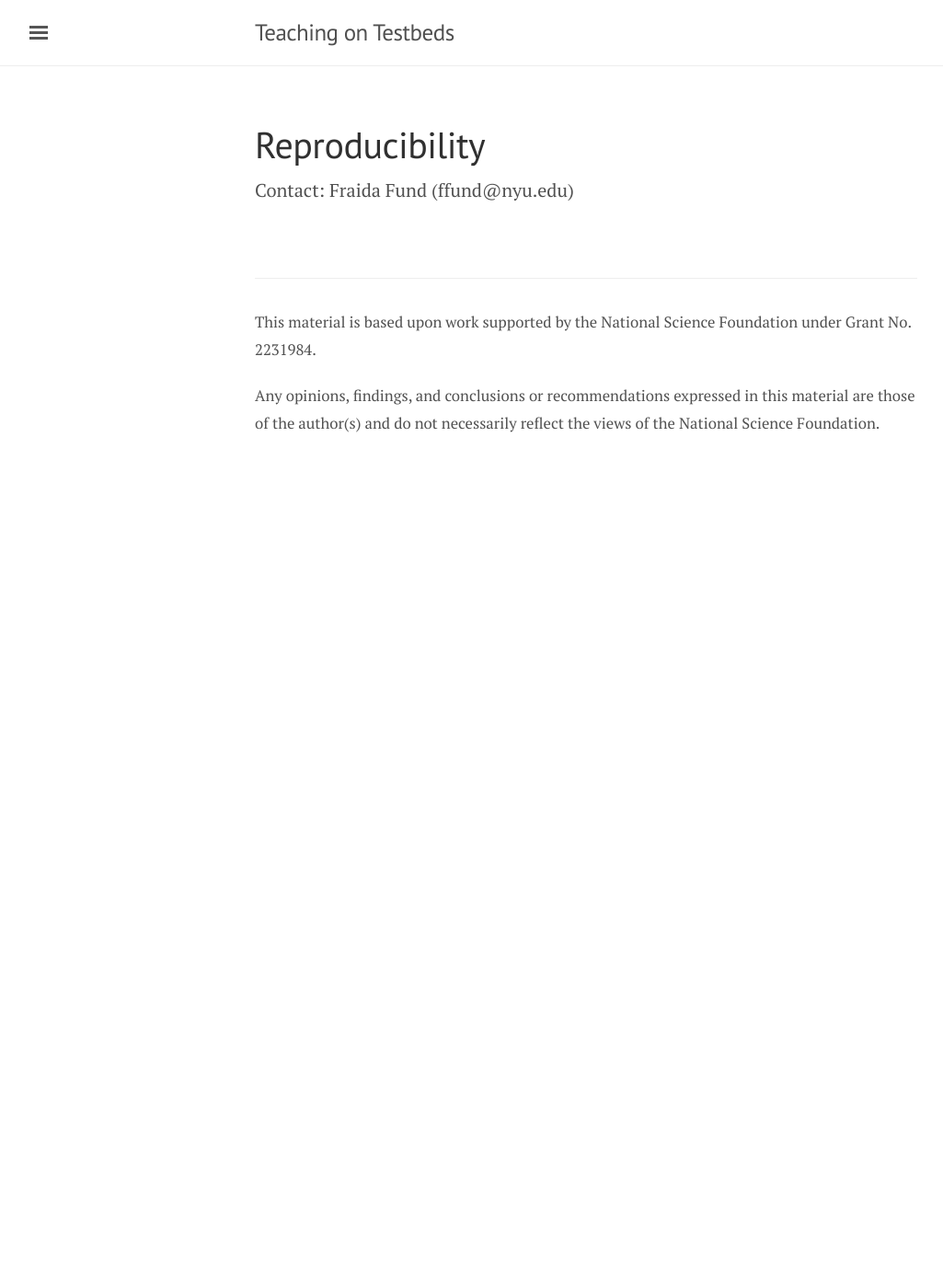
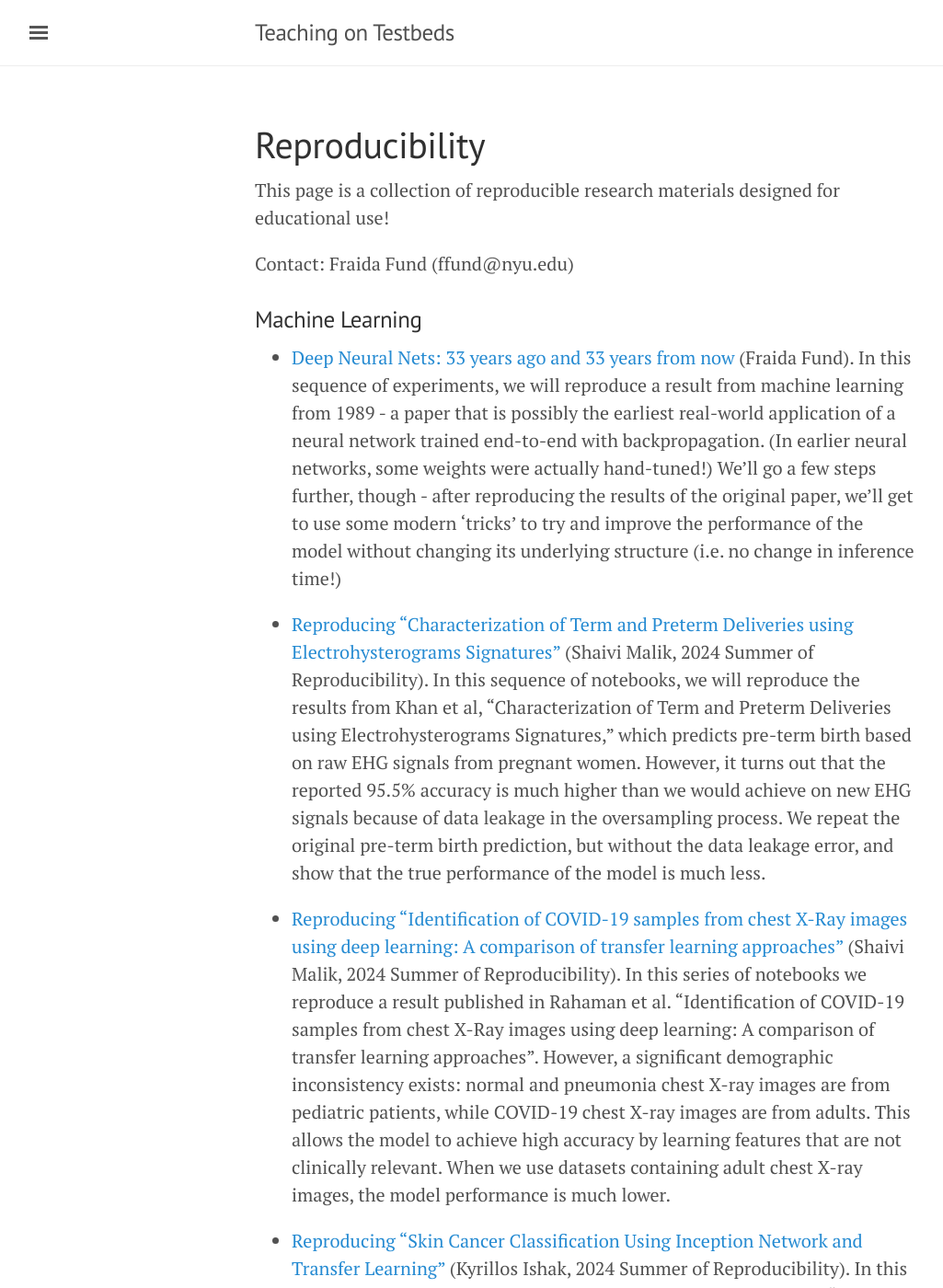
Before and after one commit to teaching-on-testbeds/teaching-on-testbeds.github.io, a Jekyll site: the page built from reproducibility.md, in a window 1280 px wide and 1400 px high. Shown: the whole window at 92% size, without its empty margins (3-1028 px from the left). Built offline with Jekyll 4.4.1, drawn with Linux system fonts in a browser that asks for light colours; some of the changed text lies outside the part shown.

Commit message:
Add list of reproducibnility teaching items

```diff
--- a/reproducibility.md
+++ b/reproducibility.md
@@ -3,4 +3,21 @@ layout: page
 title: Reproducibility
 ---
 
+This page is a collection of reproducible research materials designed for educational use!
+
 Contact: Fraida Fund (ffund@nyu.edu)
+
+### Machine Learning
+
+* [Deep Neural Nets: 33 years ago and 33 years from now](https://github.com/teaching-on-testbeds/deep-nets-reproducing/) (Fraida Fund). In this sequence of experiments, we will reproduce a result from machine learning from 1989 - a paper that is possibly the earliest real-world application of a neural network trained end-to-end with backpropagation. (In earlier neural networks, some weights were actually hand-tuned!) We'll go a few steps further, though - after reproducing the results of the original paper, we'll get to use some modern 'tricks' to try and improve the performance of the model without changing its underlying structure (i.e. no change in inference time!)
+
+* [Reproducing "Characterization of Term and Preterm Deliveries using Electrohysterograms Signatures"](https://github.com/shaivimalik/medicine_preprocessing-on-entire-dataset) (Shaivi Malik, 2024 Summer of Reproducibility). In this sequence of notebooks, we will reproduce the results from Khan et al, "Characterization of Term and Preterm Deliveries using Electrohysterograms Signatures," which predicts pre-term birth based on raw EHG signals from pregnant women. However, it turns out that the reported 95.5% accuracy is much higher than we would achieve on new EHG signals because of data leakage in the oversampling process. We repeat the original pre-term birth prediction, but without the data leakage error, and show that the true performance of the model is much less.
+
+* [Reproducing "Identification of COVID-19 samples from chest X-Ray images using deep learning: A comparison of transfer learning approaches"](https://github.com/shaivimalik/covid_illegitimate_features) (Shaivi Malik, 2024 Summer of Reproducibility). In this series of notebooks we reproduce a result published in Rahaman et al. "Identification of COVID-19 samples from chest X-Ray images using deep learning: A comparison of transfer learning approaches". However, a significant demographic inconsistency exists: normal and pneumonia chest X-ray images are from pediatric patients, while COVID-19 chest X-ray images are from adults. This allows the model to achieve high accuracy by learning features that are not clinically relevant. When we use datasets containing adult chest X-ray images, the model performance is much lower.
+
+* [Reproducing "Skin Cancer Classification Using Inception Network and Transfer Learning"](https://github.com/kyrillosishak/re-SkinCancer) (Kyrillos Ishak, 2024 Summer of Reproducibility). In this series of notebooks, we will explore a result from Benedetti et al., "Skin Cancer Classification Using Inception Network and Transfer Learning", where the authors use transfer learning on a pretrained convolutional neural network to classify skin lesions in dermatoscopic images from HAM10000 (Human Against Machine with 10000 training images) dataset.  However, this example has a kind of data leakage where there are duplicate images of the same lesion in both the training set and the validation set that is used to evaluate model performance.  We repeat the original work, but with a correct evaluation - making sure that there are no duplicate images in the training and validation sets - and see that the original evaluation is overly optimistic.
+
+
+* [Reproducing "An Image is Worth 16x16 Words: Transformers for Image Recognition at Scale"](https://github.com/teaching-on-testbeds/re_vit) (Mohamed Saeed, 2023 Summer of Reproducibility). The paper "An Image is Worth 16x16 Words: Transformers for Image Recognition at Scale" by Dosovitskiy et al. introduces a novel way of applying the transformer architecture, which was originally designed for natural language processing, to image recognition tasks. We introduce and explain the problem and the claims of the original paper, determine which claims can be tested using the available data and models, use the code and functions provided by the authors to test each claim, and evaluate the reproducibility of the research.
+
+* [Reproducing "Warm-Starting Neural Network Training"](https://github.com/teaching-on-testbeds/re_warm_start_nn) (Mohamed Saeed, 2023 Summer of Reproducibility).  In this project, we consider  "On Warm-Starting Neural Network Training" by Jordan T. Ash and Ryan P. Adam, which investigates the problem of training neural networks on incremental data and shows that warm-starting often leads to worse generalization performance than random initialization, even though the training losses are similar. We introduce and explain the problem and the claims of the original paper, determine which claims can be tested using the available data and models, use the code and functions provided by the authors to test each claim, and evaluate the reproducibility of the research.
```
